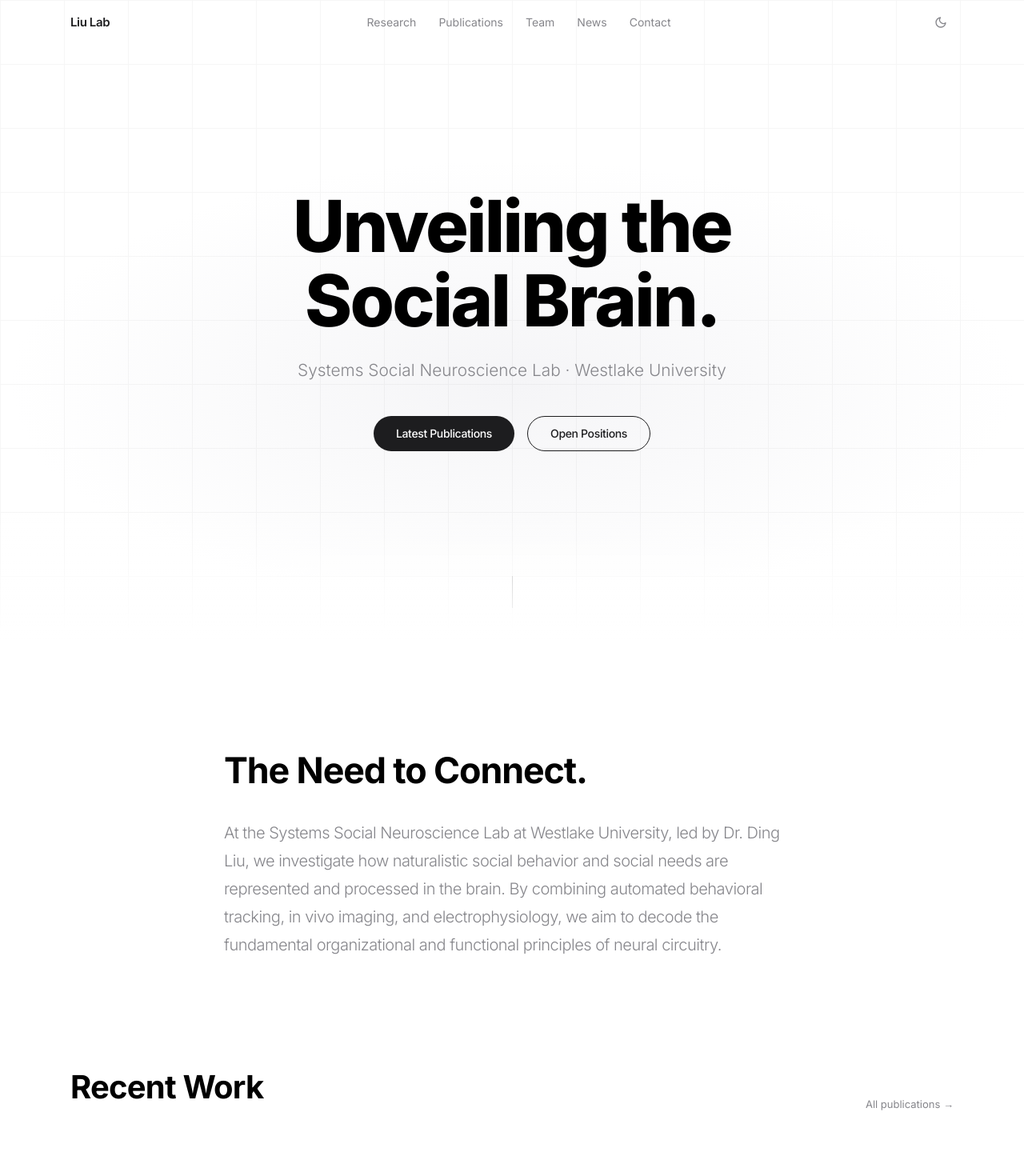
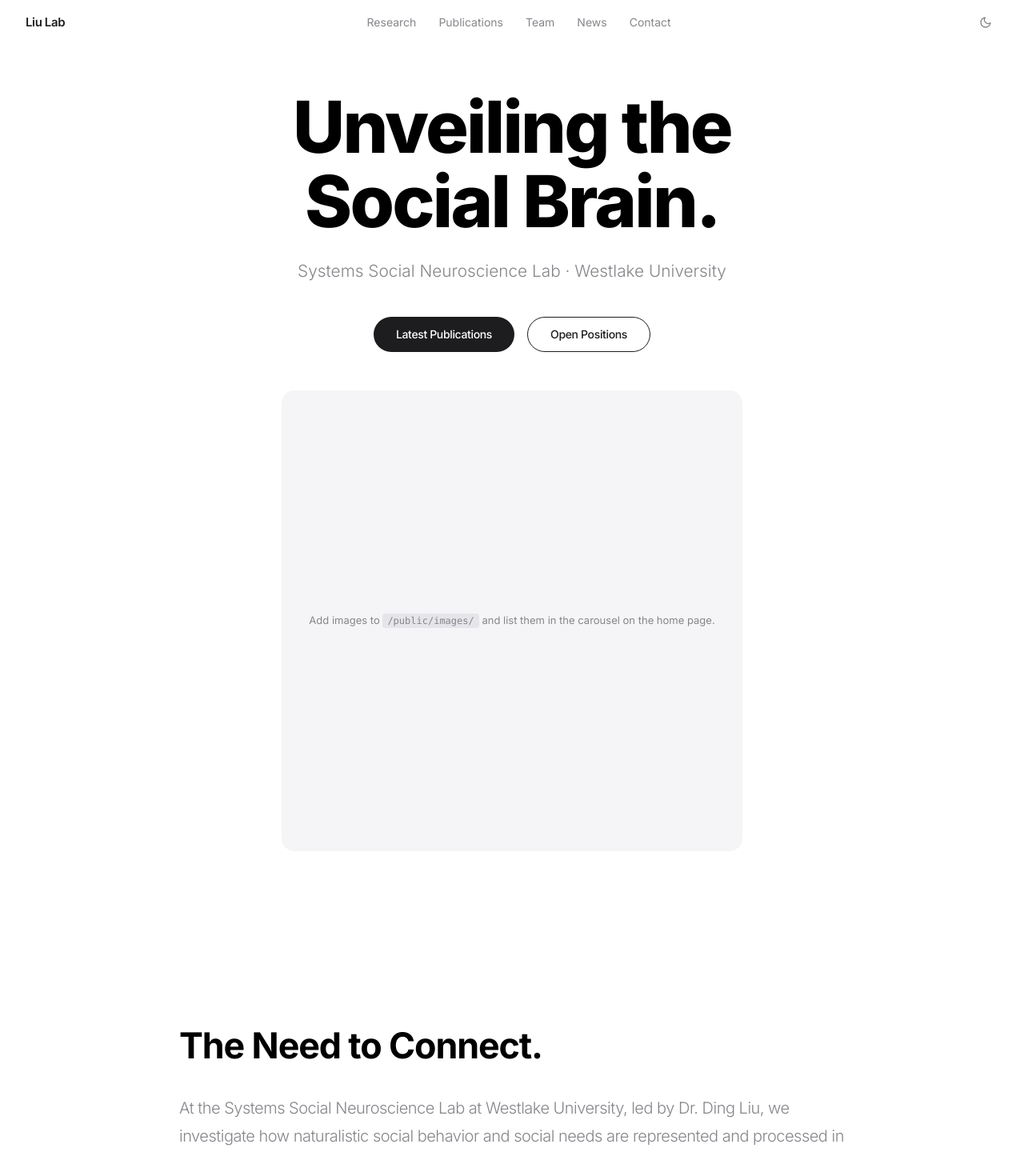
Before and after one commit to kianmax0/liu-lab-website, a Next.js app: page / in a window 1280 px wide. Shown: the top 1445 px of the page at 80% size. Built offline with nearby package versions, Linux system fonts and the light colour scheme.

Commit message:
feat: hero carousel layout, wider pages, remove grid bg

```diff
--- a/src/app/news/[slug]/page.tsx
+++ b/src/app/news/[slug]/page.tsx
@@ -54,7 +54,7 @@ export default async function NewsPostPage({
 
   return (
     <div className="pt-28 pb-32">
-      <div className="max-w-3xl mx-auto px-6">
+      <div className="max-w-[900px] mx-auto px-8">
         {/* Back link */}
         <FadeInWhenVisible>
           <Link
--- a/src/app/news/page.tsx
+++ b/src/app/news/page.tsx
@@ -52,7 +52,7 @@ export default function NewsPage() {
   return (
     <div className="pt-28 pb-32">
       {/* Page header */}
-      <section className="max-w-6xl mx-auto px-6 mb-20">
+      <section className="max-w-[1400px] mx-auto px-8 mb-20">
         <FadeInWhenVisible>
           <h1 className="text-[clamp(2.5rem,6vw,5rem)] font-extrabold tracking-[-0.03em] text-[var(--heading)] leading-tight">
             News
@@ -64,7 +64,7 @@ export default function NewsPage() {
       </section>
 
       {/* News list */}
-      <section className="max-w-6xl mx-auto px-6">
+      <section className="max-w-[1400px] mx-auto px-8">
         {items.length === 0 ? (
           <FadeInWhenVisible>
             <p className="text-[15px] text-[var(--fg-2)]">No news posts yet.</p>
--- a/src/app/page.tsx
+++ b/src/app/page.tsx
@@ -1,5 +1,6 @@
 import Link from "next/link";
 import FadeInWhenVisible from "@/components/FadeInWhenVisible";
+import HeroCarousel from "@/components/HeroCarousel";
 import { site } from "@/data/site";
 import { publications } from "@/data/publications";
 
@@ -8,35 +9,21 @@ const latestPubs = publications
   .filter((p) => p.year === latestYear)
   .slice(0, 3);
 
+// ── Add your lab microscopy / hero images here ─────────────────
+// Drop files into /public/images/ and list them below.
+const heroSlides: { src: string; alt: string; caption?: string }[] = [
+  // Example:
+  // { src: "/images/hero-1.jpg", alt: "Hypothalamic neurons", caption: "Preoptic neurons, confocal" },
+];
+
 export default function HomePage() {
   const sloganLines = site.slogan.split("\n");
 
   return (
     <>
       {/* ── HERO ─────────────────────────────────────────────────── */}
-      <section className="relative min-h-screen flex flex-col items-center justify-center text-center px-6 overflow-hidden bg-[var(--bg)]">
-        {/* Geometric background decoration */}
-        <div
-          aria-hidden
-          className="absolute inset-0 pointer-events-none"
-          style={{
-            background:
-              "radial-gradient(ellipse 70% 50% at 50% 60%, var(--bg-off) 0%, transparent 70%)",
-          }}
-        />
-        {/* Faint grid lines */}
-        <div
-          aria-hidden
-          className="absolute inset-0 pointer-events-none opacity-[0.035]"
-          style={{
-            backgroundImage:
-              "linear-gradient(var(--fg) 1px, transparent 1px), linear-gradient(90deg, var(--fg) 1px, transparent 1px)",
-            backgroundSize: "80px 80px",
-          }}
-        />
-
+      <section className="min-h-screen flex flex-col items-center justify-center text-center px-8 pt-28 pb-20 bg-[var(--bg)]">
         {/* Slogan */}
-        <div className="relative z-10 max-w-4xl">
         <h1 className="text-[clamp(2.8rem,7vw,6rem)] font-extrabold leading-[1.04] tracking-[-0.03em] text-[var(--heading)]">
           {sloganLines.map((line, i) => (
             <span key={i} className="block">
@@ -45,7 +32,7 @@ export default function HomePage() {
           ))}
         </h1>
 
-          <p className="mt-6 text-[clamp(1rem,2.2vw,1.3rem)] font-light text-[var(--fg-2)] max-w-xl mx-auto leading-relaxed">
+        <p className="mt-6 text-[clamp(1rem,2.2vw,1.3rem)] font-light text-[var(--fg-2)] max-w-2xl mx-auto leading-relaxed">
           {site.fullName}
         </p>
 
@@ -64,25 +51,13 @@ export default function HomePage() {
             Open Positions
           </Link>
         </div>
-        </div>
 
-        {/* Scroll hint */}
-        <div className="absolute bottom-10 left-1/2 -translate-x-1/2 flex flex-col items-center gap-1.5 opacity-30">
-          <div className="w-[1px] h-10 bg-[var(--fg)] animate-pulse" />
-        </div>
-
-        {/* Bottom fade — blends into next section */}
-        <div
-          aria-hidden
-          className="absolute bottom-0 left-0 right-0 h-40 pointer-events-none"
-          style={{
-            background: "linear-gradient(to bottom, transparent, var(--bg))",
-          }}
-        />
+        {/* Image carousel */}
+        <HeroCarousel slides={heroSlides} />
       </section>
 
       {/* ── ABOUT THE LAB ─────────────────────────────────────────── */}
-      <section className="max-w-3xl mx-auto px-6 py-32">
+      <section className="max-w-4xl mx-auto px-8 py-32">
         <FadeInWhenVisible>
           <h2 className="text-[clamp(1.8rem,4vw,2.8rem)] font-bold tracking-[-0.025em] text-[var(--heading)] mb-6">
             {site.aboutHeading}
@@ -94,7 +69,7 @@ export default function HomePage() {
       </section>
 
       {/* ── RECENT PUBLICATIONS PREVIEW ───────────────────────────── */}
-      <section className="max-w-6xl mx-auto px-6 pb-32">
+      <section className="max-w-[1400px] mx-auto px-8 pb-32">
         <FadeInWhenVisible>
           <div className="flex items-end justify-between mb-10">
             <h2 className="text-[clamp(1.6rem,3.5vw,2.5rem)] font-bold tracking-[-0.02em] text-[var(--heading)]">
@@ -116,7 +91,9 @@ export default function HomePage() {
                 <p className="text-[15px] font-semibold text-[var(--fg)] leading-snug mb-1 tracking-tight">
                   {pub.title}
                 </p>
-                <p className="text-[13px] text-[var(--fg-2)] italic">{pub.venue}</p>
+                <p className="text-[13px] text-[var(--fg-2)] italic">
+                  {pub.venue}
+                </p>
               </div>
             </FadeInWhenVisible>
           ))}
@@ -134,7 +111,7 @@ export default function HomePage() {
 
       {/* ── RESEARCH HIGHLIGHTS ──────────────────────────────────── */}
       <section className="border-t border-[var(--border)] py-32">
-        <div className="max-w-6xl mx-auto px-6">
+        <div className="max-w-[1400px] mx-auto px-8">
           <FadeInWhenVisible>
             <p className="text-[12px] font-semibold text-[var(--fg-2)] uppercase tracking-widest mb-4">
               Research
--- a/src/app/publications/page.tsx
+++ b/src/app/publications/page.tsx
@@ -22,7 +22,7 @@ export default function PublicationsPage() {
   return (
     <div className="pt-28 pb-32">
       {/* Page header */}
-      <section className="max-w-6xl mx-auto px-6 mb-20">
+      <section className="max-w-[1400px] mx-auto px-8 mb-20">
         <FadeInWhenVisible>
           <h1 className="text-[clamp(2.5rem,6vw,5rem)] font-extrabold tracking-[-0.03em] text-[var(--heading)] leading-tight">
             Publications
@@ -38,7 +38,7 @@ export default function PublicationsPage() {
       </section>
 
       {/* Publications list grouped by year */}
-      <section className="max-w-6xl mx-auto px-6">
+      <section className="max-w-[1400px] mx-auto px-8">
         {grouped.map(([year, pubs], groupIdx) => (
           <div key={year} className="mb-16">
             {/* Year divider */}
--- a/src/app/research/page.tsx
+++ b/src/app/research/page.tsx
@@ -14,7 +14,7 @@ export default function ResearchPage() {
   return (
     <div className="pt-28 pb-32">
       {/* Page header */}
-      <section className="max-w-6xl mx-auto px-6 mb-20">
+      <section className="max-w-[1400px] mx-auto px-8 mb-20">
         <FadeInWhenVisible>
           <h1 className="text-[clamp(2.5rem,6vw,5rem)] font-extrabold tracking-[-0.03em] text-[var(--heading)] leading-tight">
             Research
@@ -27,7 +27,7 @@ export default function ResearchPage() {
       </section>
 
       {/* Accordion sections */}
-      <section className="max-w-6xl mx-auto px-6">
+      <section className="max-w-[1400px] mx-auto px-8">
         <div className="divide-y divide-[var(--border)]">
           {researchAreas.map((area, idx) => {
             const isOpen = openId === area.id;
--- a/src/components/Footer.tsx
+++ b/src/components/Footer.tsx
@@ -6,7 +6,7 @@ export default function Footer() {
 
   return (
     <footer className="mt-40 border-t border-[var(--border)] bg-[var(--bg-off)]">
-      <div className="max-w-6xl mx-auto px-6 py-14 grid grid-cols-1 md:grid-cols-3 gap-10">
+      <div className="max-w-[1400px] mx-auto px-8 py-14 grid grid-cols-1 md:grid-cols-3 gap-10">
         {/* Brand */}
         <div>
           <p className="text-[13px] font-semibold text-[var(--fg)] tracking-tight mb-2">
@@ -93,7 +93,7 @@ export default function Footer() {
         </div>
       </div>
 
-      <div className="max-w-6xl mx-auto px-6 pb-8">
+      <div className="max-w-[1400px] mx-auto px-8 pb-8">
         <p className="text-[12px] text-[var(--fg-2)]">
           © {year} {site.name}. All rights reserved.
         </p>
--- /dev/null
+++ b/src/components/HeroCarousel.tsx
@@ -0,0 +1,118 @@
+"use client";
+
+import { useState, useEffect, useCallback } from "react";
+import Image from "next/image";
+
+interface Slide {
+  src: string;
+  alt: string;
+  caption?: string;
+}
+
+interface HeroCarouselProps {
+  slides: Slide[];
+}
+
+export default function HeroCarousel({ slides }: HeroCarouselProps) {
+  const [idx, setIdx] = useState(0);
+
+  const prev = useCallback(
+    () => setIdx((i) => (i - 1 + slides.length) % slides.length),
+    [slides.length],
+  );
+  const next = useCallback(
+    () => setIdx((i) => (i + 1) % slides.length),
+    [slides.length],
+  );
+
+  // Auto-advance every 5 s
+  useEffect(() => {
+    if (slides.length <= 1) return;
+    const t = setInterval(next, 5000);
+    return () => clearInterval(t);
+  }, [next, slides.length]);
+
+  if (slides.length === 0) {
+    return (
+      <div className="w-full max-w-xl mx-auto aspect-square rounded-2xl bg-[var(--bg-off)] flex items-center justify-center mt-12">
+        <p className="text-[13px] text-[var(--fg-2)] text-center px-8 leading-relaxed">
+          Add images to{" "}
+          <code className="font-mono text-[12px] bg-[var(--border)] px-1.5 py-0.5 rounded">
+            /public/images/
+          </code>{" "}
+          and list them in the carousel on the home page.
+        </p>
+      </div>
+    );
+  }
+
+  return (
+    <div className="relative w-full max-w-2xl mx-auto mt-14 select-none">
+      {/* Main image */}
+      <div className="relative aspect-square rounded-2xl overflow-hidden bg-[var(--bg-off)]">
+        {slides.map((slide, i) => (
+          <div
+            key={i}
+            className={`absolute inset-0 transition-opacity duration-700 ${
+              i === idx ? "opacity-100" : "opacity-0"
+            }`}
+          >
+            <Image
+              src={slide.src}
+              alt={slide.alt}
+              fill
+              className="object-cover"
+              priority={i === 0}
+              sizes="(max-width: 768px) 100vw, 672px"
+            />
+          </div>
+        ))}
+      </div>
+
+      {/* Caption */}
+      {slides[idx]?.caption && (
+        <p className="mt-3 text-center text-[12px] text-[var(--fg-2)] tracking-wide">
+          {slides[idx].caption}
+        </p>
+      )}
+
+      {/* Prev / Next arrows */}
+      {slides.length > 1 && (
+        <>
+          <button
+            onClick={prev}
+            aria-label="Previous image"
+            className="absolute left-0 top-1/2 -translate-y-1/2 -translate-x-12 w-9 h-9 flex items-center justify-center text-[var(--fg-2)] hover:text-[var(--fg)] transition-colors"
+          >
+            ‹
+          </button>
+          <button
+            onClick={next}
+            aria-label="Next image"
+            className="absolute right-0 top-1/2 -translate-y-1/2 translate-x-12 w-9 h-9 flex items-center justify-center text-[var(--fg-2)] hover:text-[var(--fg)] transition-colors"
+          >
+            ›
+          </button>
+        </>
+      )}
+
+      {/* Dot indicators */}
+      {slides.length > 1 && (
+        <div className="flex justify-center gap-2 mt-4">
+          {slides.map((_, i) => (
+            <button
+              key={i}
+              onClick={() => setIdx(i)}
+              aria-label={`Go to slide ${i + 1}`}
+              className={`w-1.5 h-1.5 rounded-full transition-all duration-300 ${
+                i === idx
+                  ? "bg-[var(--fg)] scale-125"
+                  : "bg-[var(--border)] hover:bg-[var(--fg-2)]"
+              }`}
+            />
+          ))}
+        </div>
+      )}
+    </div>
+  );
+}
--- a/src/components/Navbar.tsx
+++ b/src/components/Navbar.tsx
@@ -39,7 +39,7 @@ export default function Navbar() {
           : "bg-transparent"
       }`}
     >
-      <nav className="max-w-6xl mx-auto px-6 h-14 flex items-center justify-between">
+      <nav className="max-w-[1400px] mx-auto px-8 h-14 flex items-center justify-between">
         {/* Logo / Lab name */}
         <Link
           href="/"
```
Also changed, not shown: src/app/contact/page.tsx (+5 -4 lines), src/app/team/page.tsx (+4 -4 lines), 1 other file (tests, documents, lock files or other folders). Lines whose indentation alone changed are shown as unchanged.
